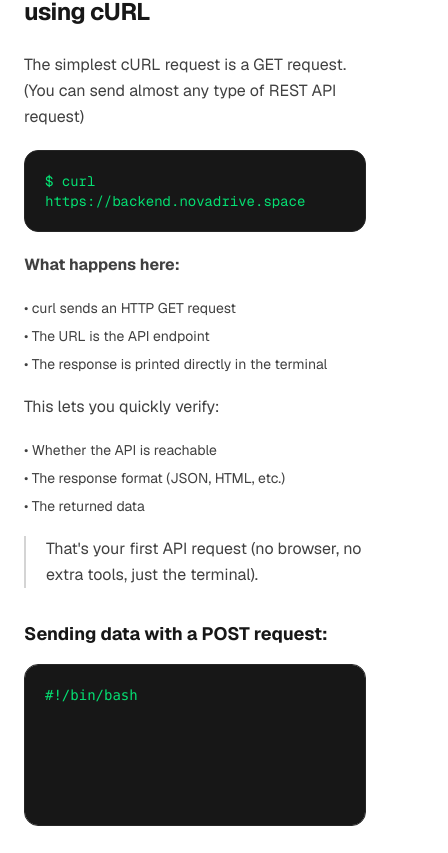
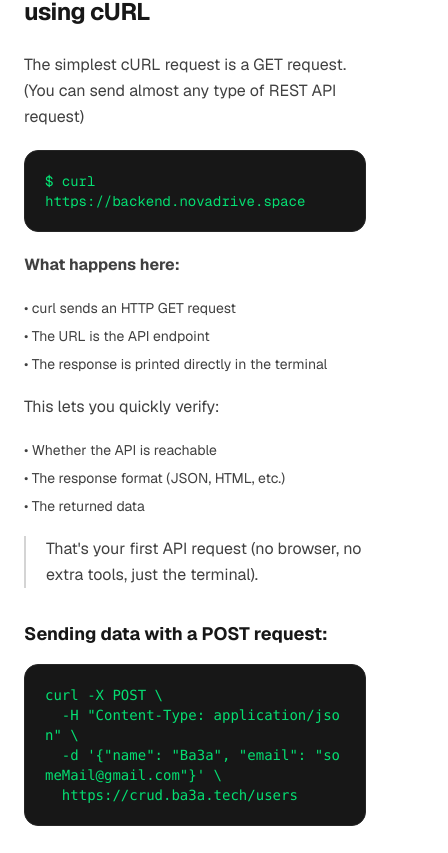
Before and after one commit to kaihere14/next_portfolio, a Next.js app: page /blogs/curls in a window 390 px wide. Shown: the part 2794-3647 px from the top of the page, 448 px wide, since content can reach past the window. Built offline with nearby package versions, Linux system fonts and the light colour scheme.

Commit message:
feat: Enhance content readability and responsiveness by implementing overflow handling and word breaking for code blocks and long text.

```diff
--- a/app/blogs/curls/page.tsx
+++ b/app/blogs/curls/page.tsx
@@ -30,7 +30,7 @@ export const metadata: Metadata = {
 
 const CurlGuide = () => {
   return (
-    <div className="min-h-screen bg-white font-sans transition-colors duration-300 dark:bg-neutral-950 dark:text-white">
+    <div className="min-h-screen overflow-x-hidden bg-white font-sans transition-colors duration-300 dark:bg-neutral-950 dark:text-white">
       <main className="relative z-10 mx-auto max-w-3xl px-6 pt-8 pb-32">
         <header className="mb-20">
           <div className="mb-6 inline-flex items-center gap-2 rounded-full border border-neutral-300 bg-neutral-200 px-3 py-1 text-[10px] font-bold tracking-[0.15em] text-neutral-600 uppercase dark:border-neutral-700 dark:bg-neutral-800 dark:text-neutral-400">
@@ -58,7 +58,7 @@ const CurlGuide = () => {
           />
         </div>
 
-        <article className="space-y-16 text-neutral-700 dark:text-neutral-300">
+        <article className="space-y-16 break-words text-neutral-700 dark:text-neutral-300">
           <section>
             <h2 className="mb-6 text-2xl font-bold tracking-tight text-neutral-900 dark:text-white">
               What is cURL (in very simple terms)
@@ -116,7 +116,7 @@ const CurlGuide = () => {
               <h3 className="mb-4 text-lg font-bold text-neutral-900 dark:text-white">
                 Some Usage:
               </h3>
-              <div className="overflow-hidden rounded-xl border border-neutral-200 dark:border-neutral-800">
+              <div className="overflow-x-auto rounded-xl border border-neutral-200 dark:border-neutral-800">
                 <table className="w-full text-sm">
                   <thead>
                     <tr className="bg-neutral-100 dark:bg-neutral-800">
@@ -215,13 +215,11 @@ const CurlGuide = () => {
                 Sending data with a POST request:
               </h3>
               <div className="overflow-x-auto rounded-xl border border-neutral-800 bg-neutral-900 p-5 font-mono text-sm">
-                <pre className="text-green-400">
-                  {`#!/bin/bash
-
-                                        curl -X POST \\
-                                        -H "Content-Type: application/json" \\
-                                        -d '{"name": "Ba3a", "email": "someMail@gmail.com"}' \\
-                                        https://crud.ba3a.tech/users`}
+                <pre className="break-all whitespace-pre-wrap text-green-400">
+                  {`curl -X POST \\
+  -H "Content-Type: application/json" \\
+  -d '{"name": "Ba3a", "email": "someMail@gmail.com"}' \\
+  https://crud.ba3a.tech/users`}
                 </pre>
               </div>
 
@@ -246,12 +244,12 @@ const CurlGuide = () => {
                   ].map(([flag, desc], i) => (
                     <li
                       key={i}
-                      className="flex gap-3 rounded-lg border border-neutral-200 bg-neutral-50 p-4 dark:border-neutral-800/50 dark:bg-neutral-900/30"
+                      className="flex flex-col gap-2 rounded-lg border border-neutral-200 bg-neutral-50 p-4 sm:flex-row sm:gap-3 dark:border-neutral-800/50 dark:bg-neutral-900/30"
                     >
-                      <code className="shrink-0 text-neutral-600 dark:text-neutral-400">
+                      <code className="shrink-0 break-words text-neutral-600 dark:text-neutral-400">
                         {flag}
                       </code>
-                      <span className="text-neutral-600 dark:text-neutral-400">
+                      <span className="break-words text-neutral-600 dark:text-neutral-400">
                         {desc}
                       </span>
                     </li>
```
